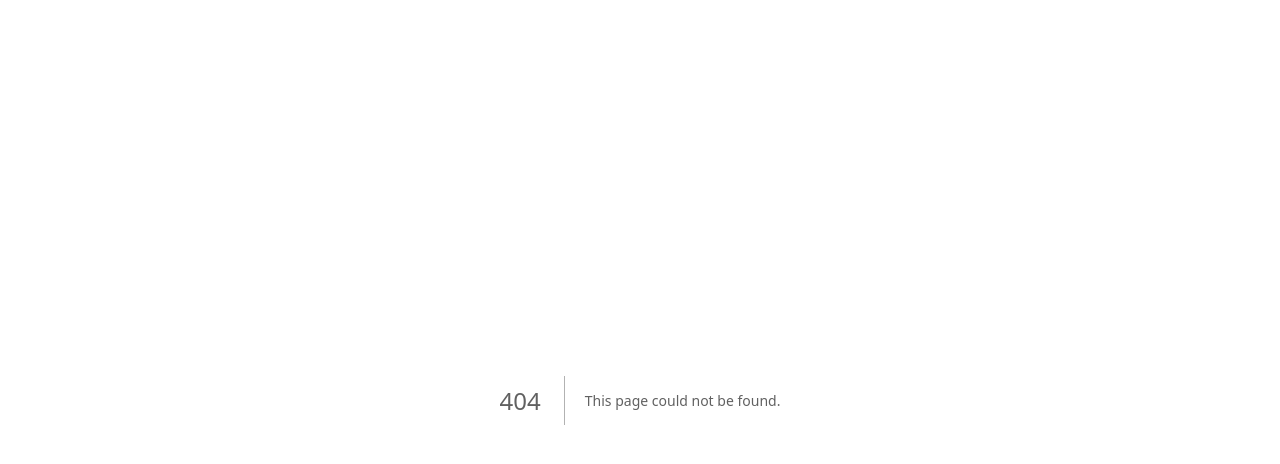
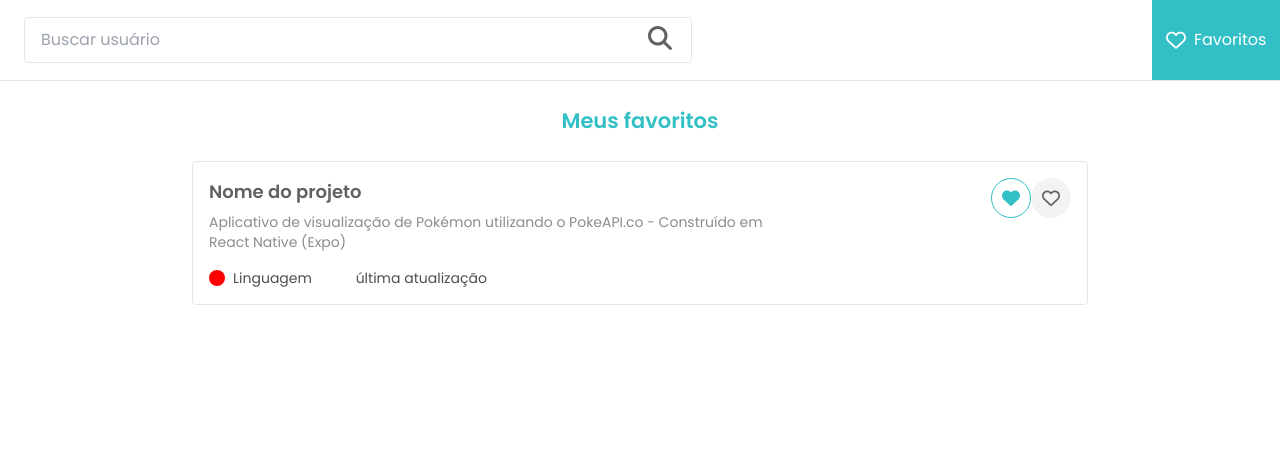
Before and after one commit to camilakadi/github-favorite, a Next.js app: page /favoritos in a window 1280 px wide. Before the commit this address had no page. Shown: the top 464 px of the page. Built offline with nearby package versions, Linux system fonts and the light colour scheme.

Commit message:
feat: Adiciona página de favoritos
- Implementa a página de favoritos para exibir os itens marcados como favoritos pelo usuário

```diff
--- /dev/null
+++ b/src/pages/favoritos.tsx
@@ -0,0 +1,20 @@
+import Header from "@/components/Header/Header";
+import Repository from "@/components/Repository/Repository";
+
+const FavoritesPage = () => {
+  return (
+    <>
+      <Header />
+      <main>
+        <div className="container mx-auto px-4 lg:px-0 pt-6 max-w-[896px]">
+          <h1 className="text-primary-color mb-6 text-center">
+            Meus favoritos
+          </h1>
+          <Repository />
+        </div>
+      </main>
+    </>
+  );
+};
+
+export default FavoritesPage;
```
